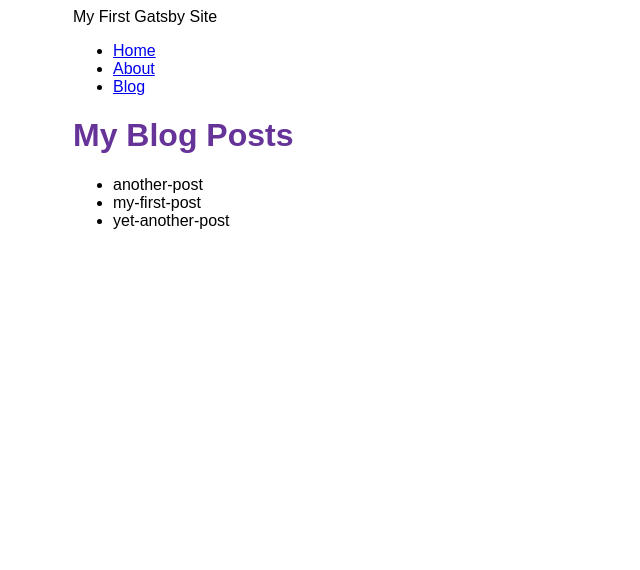
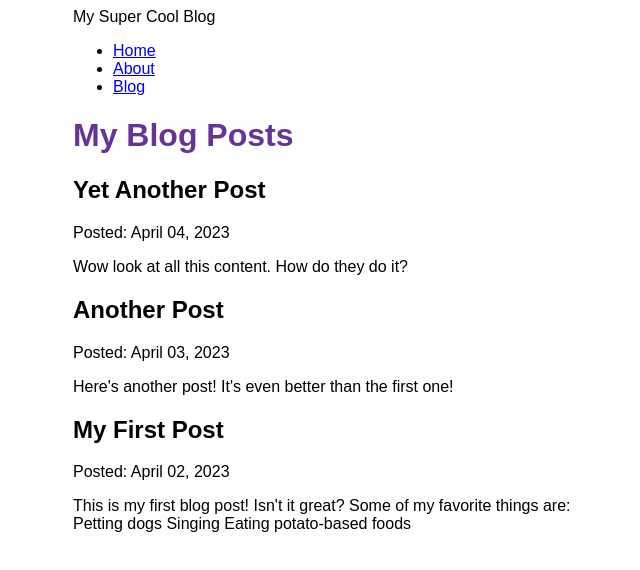
Before and after one commit to kimmoonju-102/moonju-blog, a Gatsby site: page /blog in a window 1280 px wide. Shown: the whole page, without its empty margins (317-957 px from the left). Built offline with nearby package versions, Linux system fonts and the light colour scheme; Gatsby itself is replaced by a stand-in of ours.

Commit message:
[feat]MDX를 사용하도록 데이터 변환

```diff
--- a/blog/another-post.mdx
+++ b/blog/another-post.mdx
@@ -0,0 +1,7 @@
+---
+title: "Another Post"
+date: "2023-04-03"
+slug: "another-post"
+---
+
+Here's another post! It's even better than the first one!
--- a/blog/my-first-post.mdx
+++ b/blog/my-first-post.mdx
@@ -0,0 +1,13 @@
+---
+title: "My First Post"
+date: "2023-04-02"
+slug: "my-first-post"
+---
+
+This is my first blog post! Isn't it *great*?
+
+Some of my **favorite** things are:
+
+* Petting dogs
+* Singing
+* Eating potato-based foods
--- a/blog/yet-another-post.mdx
+++ b/blog/yet-another-post.mdx
@@ -0,0 +1,7 @@
+---
+title: "Yet Another Post"
+date: "2023-04-04"
+slug: "yet-another-post"
+---
+
+Wow look at all this content. How do they do it?
--- a/gatsby-config.js
+++ b/gatsby-config.js
@@ -1,16 +1,17 @@
 module.exports = {
   siteMetadata: {
-    title: "My First Gatsby Site",
+    title: "My Super Cool Blog",
   },
   plugins: [
     "gatsby-plugin-image",
     "gatsby-plugin-sharp",
     {
-      resolve: "gatsby-source-filesystem",
+      resolve: `gatsby-source-filesystem`,
       options: {
         name: `blog`,
-        path: `${__dirname}/blog`,
-      }
+        path: `${__dirname}/blog/`,
+      },
     },
+    "gatsby-plugin-mdx",
   ],
 };
--- a/package.json
+++ b/package.json
@@ -15,8 +15,10 @@
     "clean": "gatsby clean"
   },
   "dependencies": {
+    "@mdx-js/react": "^2.3.0",
     "gatsby": "^5.8.1",
     "gatsby-plugin-image": "^3.8.0",
+    "gatsby-plugin-mdx": "^5.8.0",
     "gatsby-plugin-sharp": "^5.8.1",
     "gatsby-source-filesystem": "^5.8.0",
     "react": "^18.2.0",
--- a/src/pages/blog.js
+++ b/src/pages/blog.js
@@ -6,24 +6,29 @@
 const BlogPage = ({ data }) => {
   return (
     <Layout pageTitle="My Blog Posts">
-      <ul>
       {
-        data.allFile.nodes.map(node => (
-          <li key={node.name}>
-            {node.name}
-          </li>
+        data.allMdx.nodes.map((node) => (
+          <article key={node.id}>
+            <h2>{node.frontmatter.title}</h2>
+            <p>Posted: {node.frontmatter.date}</p>
+            <p>{node.excerpt}</p>
+          </article>
         ))
       }
-      </ul>
     </Layout>
   )
 }
 
 export const query = graphql`
   query {
-    allFile {
+    allMdx(sort: { frontmatter: { date: DESC }}) {
       nodes {
-        name
+        frontmatter {
+          title
+          date(formatString: "MMMM DD, YYYY")
+        }
+        id
+        excerpt
       }
     }
   }
```
Also changed, not shown: 1 other file.
